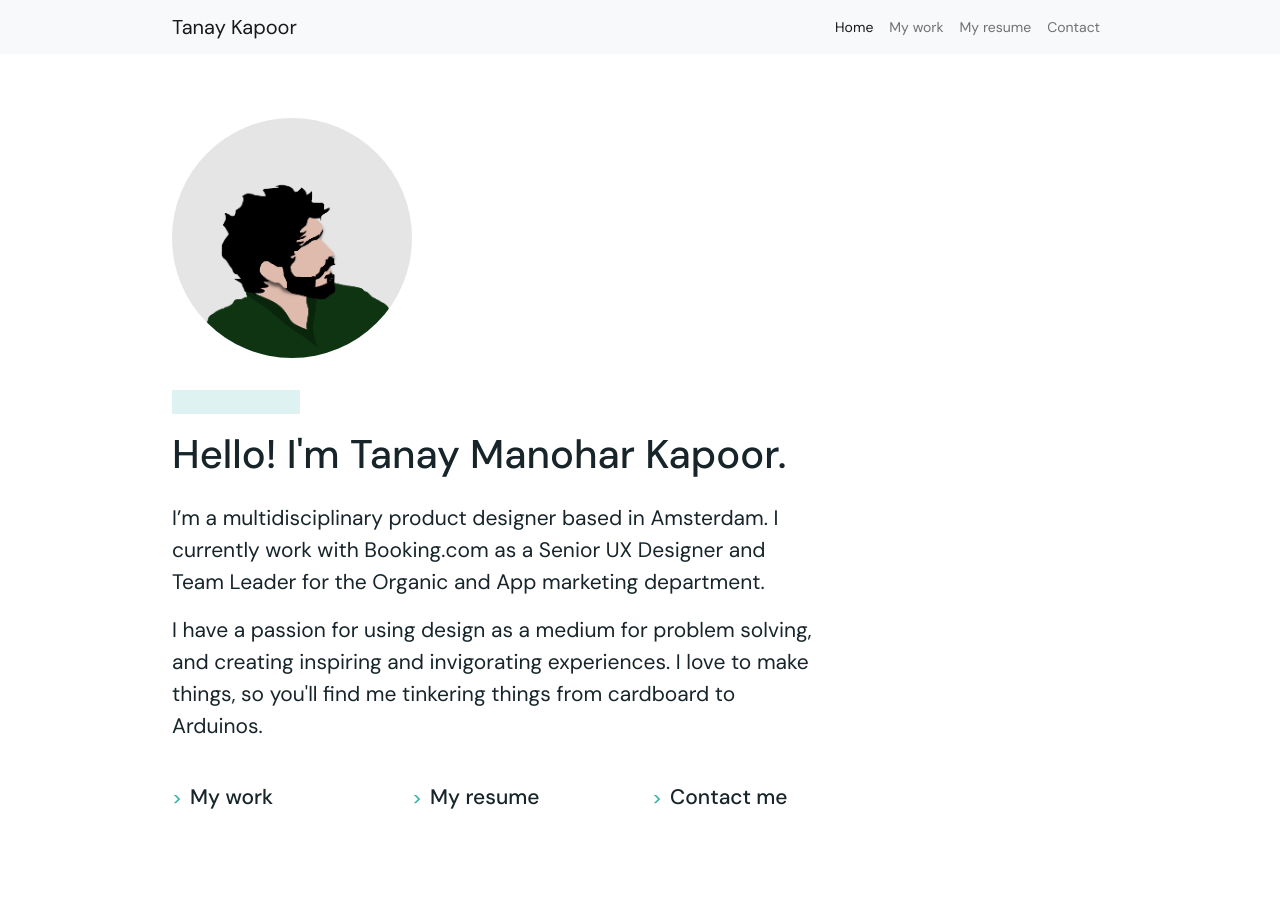
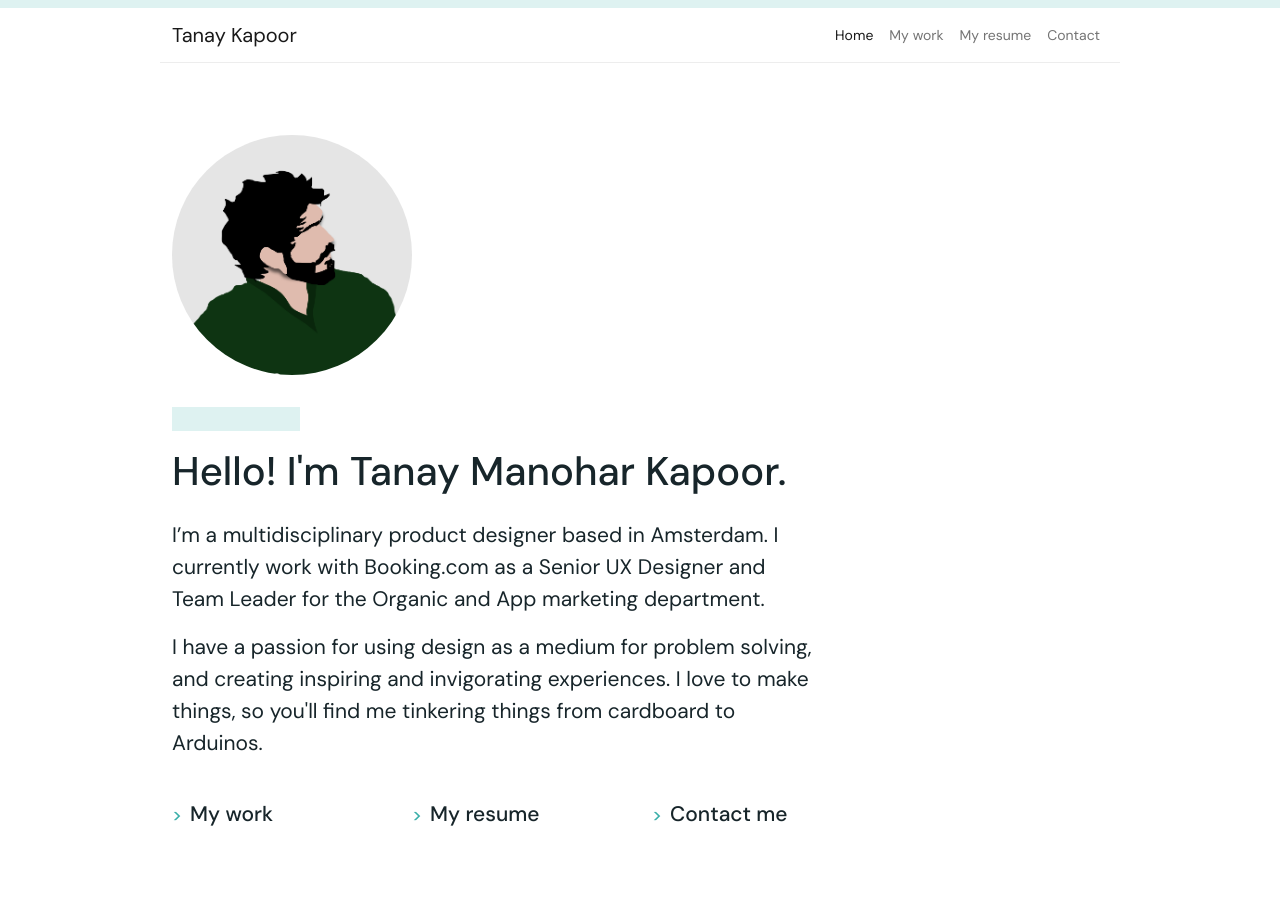
Before and after one commit to tmkapoor/tmkapoor_me, a Jekyll site: the page built from index.html, in a window 1280 px wide. Built offline with Jekyll 4.4.1, drawn with Linux system fonts in a browser that asks for light colours.

Commit message:
Updated styling of navbar and player-thumb

```diff
--- a/_includes/navbar.html
+++ b/_includes/navbar.html
@@ -1,4 +1,4 @@
-<nav class="navbar navbar-expand-lg navbar-light bg-light">
+<nav class="navbar navbar-expand-lg navbar-light">
     <div class="container-fluid body-constraint--small">
       <a class="navbar-brand" href="{{ "/" | relative_url }}">Tanay Kapoor</a>
       <button class="navbar-toggler" type="button" data-bs-toggle="collapse" data-bs-target="#navbarText" aria-controls="navbarText" aria-expanded="false" aria-label="Toggle navigation">
--- a/assets/css/base.css
+++ b/assets/css/base.css
@@ -128,6 +128,17 @@ a.cta--large{
     padding: 8px 24px 8px 0px;
 }
 
+/* Navbar overrides */
+nav.navbar{
+    background-color: white;
+    border-top: solid 8px #DEF2F1;
+}
+
+nav.navbar > div{
+    padding-bottom: 8px;
+    border-bottom: solid 1px #EDEDED;
+}
+
 a.cta--large:hover,
 a.cta--large:focus{
     border-bottom: solid 2px #3AAFA9;
--- a/contact.html
+++ b/contact.html
@@ -4,7 +4,7 @@
 ---
 
 <div class="container-fluid body-constraint--small">
-  <h1 class="font-title--tertiary spacer--large">Want to get in touch with me? Here are all the channels where I am available</h1>
+  <h1 class="font-title--tertiary spacer--large text-constraint--small">Want to get in touch with me? Here are all the channels where I am available</h1>
   <div class="row">
     <div class="col-sm-12 col-md-12 spacer--medium">
       <a class="contact-button" href="https://www.linkedin.com/in/tmkapoor/" target="_blank">
--- a/index.html
+++ b/index.html
@@ -8,7 +8,7 @@ title: "Home"
 <div class="body-constraint--small">
     <div class="container-fluid ">
         <div class="player-holder spacer--large ">
-            <div class="player-thumb" style="background-image: url({{ "/assets/images/me.png" | relative_url }});"></div>
+            <div class="player-thumb" style="background-image: url({{ "/assets/images/me.png" | relative_url }}); background-position: bottom;"></div>
         </div>
 
         <div class="accent-bg-fill spacer--small" style="width: 128px; height: 24px;"></div>
```
